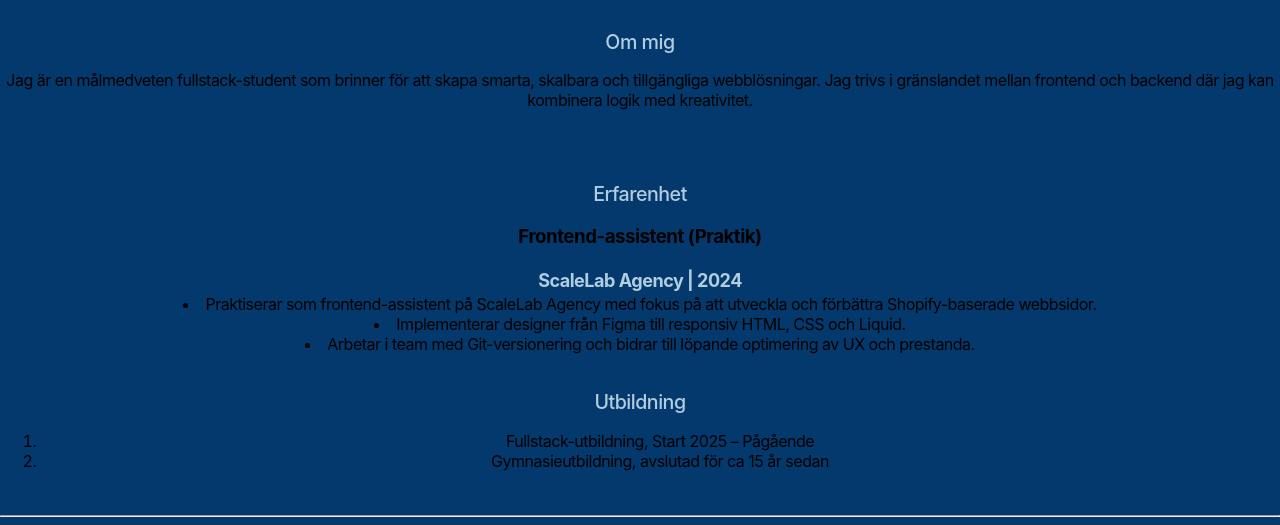
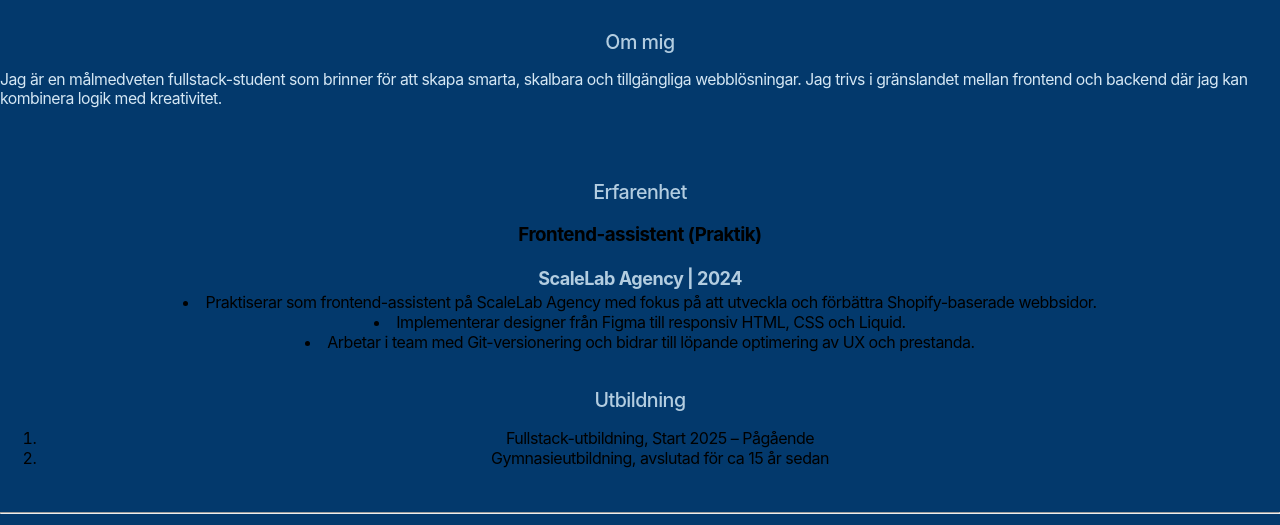
Before and after one commit to NikosKiosses/my-profile, a plain HTML site: page index.html in a window 1280 px wide. Shown: the part 337-862 px from the top of the page. Drawn offline with Linux system fonts and the light colour scheme.

Commit message:
klar med om mig css

```diff
--- a/css/style.css
+++ b/css/style.css
@@ -69,3 +69,11 @@ font-size: 1rem;
 font-size: clamp(1rem, 0.9571428571428572rem + 0.2142857142857143vw, 1.3rem);
 line-height: 1.5;
 }
+
+.Om-mig p {
+font-size: 0.9rem;
+    font-size: clamp(0.9rem, 0.8714285714285714rem + 0.1428571428571429vw, 1.1rem);
+    margin-top: 0rem;
+    color: var(--secondary-text-color);
+    text-align: left;
+}
--- a/index.html
+++ b/index.html
@@ -3,7 +3,7 @@
 <head>
     <meta charset="UTF-8">
     <meta name="viewport" content="width=device-width, initial-scale=1.0">
-    <title>Document</title>
+    <title>Portfolio</title>
     <link rel="stylesheet" href="css/style.css">
 </head>
 
@@ -28,7 +28,7 @@
 </div>
 <br>
 
-<section class="Om mig">
+<section class="Om-mig">
 <h2 class="h2-position">Om mig</h2>
 <p>Jag är en målmedveten fullstack-student som brinner för att skapa smarta,
      skalbara och tillgängliga webblösningar. Jag trivs i gränslandet mellan frontend och backend där jag kan kombinera logik med kreativitet.</p>
```
